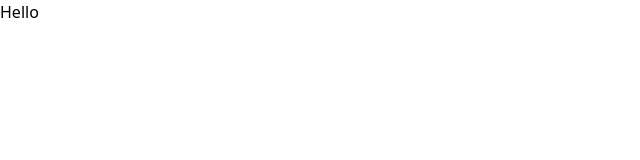
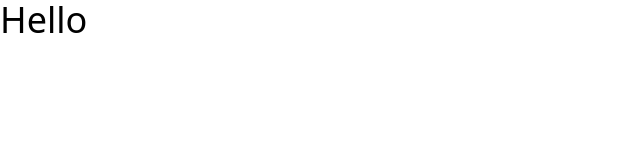
Before and after one commit to Ayothegod/hng-frontend, a Next.js app: page / in a window 1280 px wide. Shown: the top 160 px of the page, without its empty margins (0-640 px from the left). Built offline with nearby package versions, Linux system fonts and the light colour scheme.

Commit message:
feat: start server

```diff
--- a/src/pages/index.js
+++ b/src/pages/index.js
@@ -1,7 +1,7 @@
 export default function Home() {
   return (
     <>
-      <div>Hello</div>
+      <div className="text-4xl">Hello</div>
     </>
   );
 }
```
